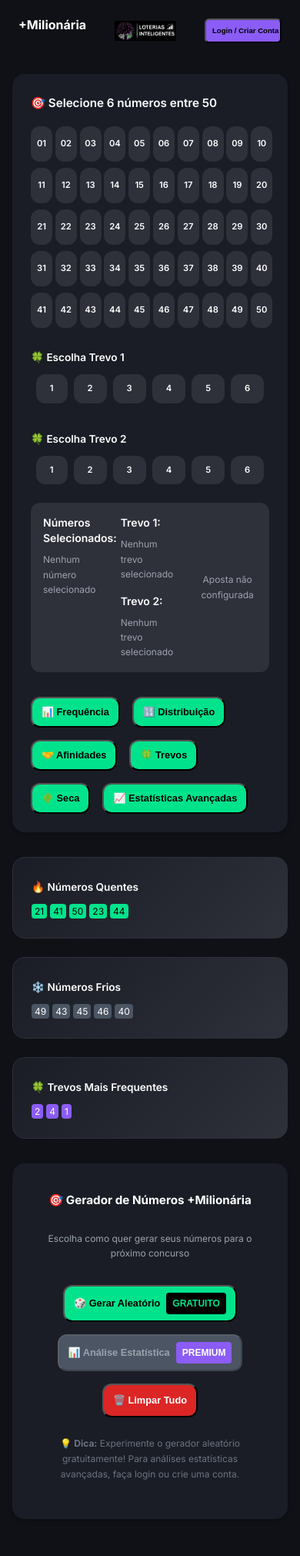
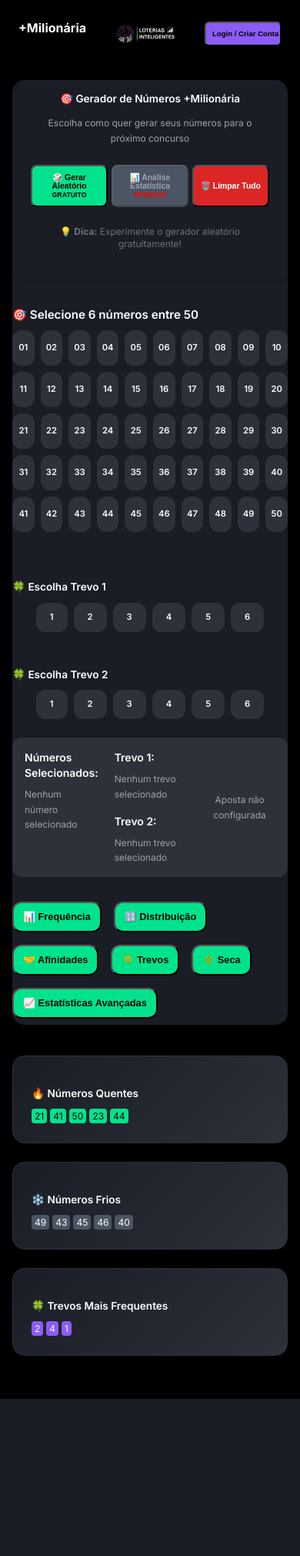
Before and after one commit to dacostaEF/loterias-inteligentes, a Flask app: page /dashboard in a window 390 px wide. Shown: the whole page at 77% size. After the commit the page ends 1817 px from the top, so only its background shows below. Run offline with Flask 3, Linux system fonts and the light colour scheme; some libraries are stand-ins or nearby versions.

Commit message:
AJUSTANDO AMBIENTE RESPOSNICIDADE

```diff
--- a/static/css/estilo.css
+++ b/static/css/estilo.css
@@ -5,15 +5,12 @@
  * Padrão de cores e fontes unificado para todo o sistema
  */
 
-/* Importar fonte Inter do Google Fonts */
-@import url('https://fonts.googleapis.com/css2?family=Inter:wght@300;400;500;600;700&display=swap');
-
 /* Variáveis CSS para cores */
 :root {
     /* Cores principais */
     --color-primary: #00E38C;      /* Verde principal */
     --color-secondary: #8B5CF6;    /* Roxo (trevos) */
-    --color-background: #0F1116;   /* Fundo escuro */
+    --color-background: #000000;   /* Fundo preto puro */
     --color-card: #1A1D25;         /* Fundo dos cards */
     --color-surface: #2E303A;      /* Superfícies */
     --color-text: #FFFFFF;         /* Texto branco */
@@ -70,8 +67,94 @@ body {
     background-color: var(--color-background);
     color: var(--color-text);
     line-height: 1.6;
+    min-width: 320px; /* Garante uma largura mínima para o corpo da página */
     -webkit-font-smoothing: antialiased;
     -moz-osx-font-smoothing: grayscale;
+}
+
+/* Container específico para o Gerador de Números +Milionária */
+.gerador-container {
+    /* Desktop: posição normal (sem mudanças) */
+}
+
+/* Mobile/Tablet: move o gerador para cima */
+@media (max-width: 768px) {
+    .gerador-container {
+        order: -1; /* Move para cima no mobile */
+        padding-top: 2px !important;  /* reduzido ainda mais - próximo à borda */
+        margin-top: 0px !important;   /* remove margem superior */
+        margin-bottom: 20px !important;  /* reduz a distância entre esse e o próximo container */
+    }
+
+    .gerador-container h3 {
+        margin-top: 0 !important;
+        padding-top: 0 !important;
+        margin-bottom: 8px !important; /* reduz espaçamento abaixo do título */
+    }
+
+    /* Reduz distância entre header e container mestre */
+    .bg-\[#1A1D25\] {
+        margin-top: 0px !important;
+        padding-top: 0.5rem !important;
+    }
+
+    /* Reduz espaço do header no mobile */
+    header {
+        padding-top: 0.25rem !important; /* ou 0 */
+        padding-bottom: 0.25rem !important;
+        min-height: auto !important; /* remove altura mínima se existir */
+    }
+
+    header .text-4xl {
+        font-size: 1.2rem !important; /* Título "+Milionária" menor */
+    }
+
+    header .text-base {
+        font-size: 0.8rem !important; /* Texto abaixo */
+    }
+
+    .btn-login {
+        padding: 0.3rem 0.6rem !important;
+        font-size: 0.75rem !important;
+    }
+
+    /* Reduz espaçamentos verticais entre containers */
+    .card, .container, .painel-numeros, .botoes-mobile-ajustados, .painel-trevo {
+        margin-bottom: 0.5rem !important;
+        padding-top: 0.5rem !important;
+        padding-bottom: 0.5rem !important;
+    }
+
+    .painel-numeros {
+        padding-top: 0.3rem !important;
+        padding-bottom: 0.3rem !important;
+    }
+
+    .painel-trevo {
+        margin-top: 0.5rem !important;
+    }
+
+    /* Reduz espaço entre títulos e elementos */
+    h2, h3 {
+        margin-top: 0.6rem !important;
+        margin-bottom: 0.4rem !important;
+    }
+
+    /* Seções gerais */
+    section {
+        padding: 0.5rem 0 !important;
+    }
+
+
+
+
+
+
+
+
+
+
+
 }
 
 /* Tipografia */
@@ -531,6 +614,26 @@ p {
     }
 }
 
+/* 🔧 Ajustes para telas menores que 768px - SOLUÇÃO HOMEOPÁTICA */
+@media screen and (max-width: 768px) {
+    /* Reduz tamanho do título +Milionária */
+    header h1 {
+        font-size: 20px !important;
+    }
+
+    /* Reduz botão Login/Criar Conta */
+    header button {
+        font-size: 12px !important;
+        padding: 6px 12px !important;
+    }
+
+    /* Ajusta modais para caberem melhor */
+    .modal-content {
+        width: 95% !important;
+        font-size: 14px;
+    }
+}
+
 /* 📱 Otimizações para telas muito pequenas (Galaxy S20, iPhone SE) */
 @media (max-width: 480px) {
     /* Reduz o tamanho do texto do título */
@@ -667,3 +770,48 @@ p {
 .modal-content::-webkit-scrollbar-thumb:hover {
     background: #00D17A;
 }
+
+/* 🎯 BOTÕES EM UMA LINHA NO MOBILE */
+@media (max-width: 768px) {
+    .botoes-mobile-ajustados {
+        display: flex;
+        justify-content: space-between;
+        align-items: center;
+        gap: 0.3rem;
+        margin-top: 0.5rem;
+    }
+
+    .botoes-mobile-ajustados button {
+        font-size: 0.65rem !important; /* Reduzindo ainda mais a fonte principal */
+        padding: 0.6rem 0.4rem !important;
+        height: 55px;
+        flex: 1 1 0;
+        display: flex;
+        flex-direction: column;
+        justify-content: center;
+        align-items: center;
+        white-space: normal;
+        border-radius: 8px;
+        text-align: center;
+        line-height: 1.1; /* Adicionado: Espaço entre linhas mais apertado */
+    }
+
+    .botoes-mobile-ajustados button small {
+        font-size: 0.55rem !important; /* Reduzindo a fonte do texto secundário */
+        margin-top: 0.1rem; /* Reduzindo um pouco a margem entre o texto principal e o pequeno */
+        line-height: 1; /* Adicionado: Espaço entre linhas mais apertado para o texto pequeno */
+    }
+
+    /* Estilos para o texto "GRATUITO" */
+    .texto-gratuito {
+    font-weight: bold !important; /* Para destacar */
+    color: inherit !important; /* Mantém a cor herdada (ou você pode definir uma cor específica) */
+    }
+
+    /* Estilos para o texto "PREMIUM" */
+    .texto-premium {
+        color: #FF0000 !important; /* Deixa o texto vermelho */
+        font-weight: bold !important; /* Opcional: remove qualquer negrito herdado */
+    }
+
+}
--- a/templates/dashboard_milionaria.html
+++ b/templates/dashboard_milionaria.html
@@ -54,7 +54,7 @@
   </header>
 
   <!-- Cartão de jogo -->
-  <section class="bg-[#1A1D25] p-6 rounded-2xl shadow-md mb-8">
+  <section class="bg-[#1A1D25] p-6 rounded-2xl shadow-md mb-8 flex flex-col">
     <h2 class="text-xl font-semibold mb-4">🎯 Selecione 6 números entre 50</h2>
     <div class="grid grid-cols-10 gap-2 mb-6" id="numeros-container">
       <!-- Números serão gerados dinamicamente -->
@@ -111,6 +111,32 @@
       </div>
     </div>
 
+    <!-- Container específico para o Gerador de Números +Milionária -->
+    <div class="gerador-container mt-6 p-6 bg-[#1A1D25] rounded-xl shadow-md">
+      <h3 class="text-lg font-semibold mb-4 text-center">🎯 Gerador de Números +Milionária</h3>
+      <p class="text-gray-400 text-center mb-4 text-sm">Escolha como quer gerar seus números para o próximo concurso</p>
+
+      <div class="botoes-mobile-ajustados">
+        <button class="bg-[#00E38C] text-black font-bold px-6 py-3 rounded-xl hover:opacity-80 transition-all text-sm" onclick="abrirModalConfiguracao()">
+          🎲 Gerar Aleatório<br><small class="texto-gratuito">GRATUITO</small>
+        </button>
+
+        <button class="bg-gray-600 text-gray-400 font-bold px-6 py-3 rounded-xl cursor-not-allowed text-sm" disabled>
+          📊 Análise Estatística<br><small class="texto-premium">PREMIUM</small>
+        </button>
+
+        <button class="bg-red-600 text-white font-bold px-6 py-3 rounded-xl hover:opacity-80 transition-all text-sm" onclick="limparSelecao()">
+          🗑️ Limpar Tudo
+        </button>
+      </div>
+
+      <div class="mt-4 text-center">
+        <p class="text-xs text-gray-500">
+          💡 <strong>Dica:</strong> Experimente o gerador aleatório gratuitamente!
+        </p>
+      </div>
+    </div>
+
     <!-- Botões de análise -->
     <div class="mt-8 flex flex-wrap gap-4">
       <button class="bg-[#00E38C] text-black font-semibold px-4 py-2 rounded-xl hover:opacity-80 transition-all text-sm sm:text-base" onclick="abrirModal('frequencia')">
@@ -156,37 +182,7 @@
     </div>
   </section>
 
-  <!-- Seção de Botões Comerciais -->
-  <section class="bg-[#1A1D25] p-8 rounded-2xl shadow-md mb-8">
-    <h2 class="text-2xl font-bold text-center mb-6">🎯 Gerador de Números +Milionária</h2>
-    <p class="text-gray-400 text-center mb-8">Escolha como quer gerar seus números para o próximo concurso</p>
 
-    <div class="flex flex-col md:flex-row gap-4 justify-center items-center">
-      <!-- Botão 1: Geração Aleatória (GRATUITO) -->
-      <button class="bg-[#00E38C] text-black font-bold px-8 py-4 rounded-xl hover:opacity-80 transition-all text-base sm:text-lg flex items-center gap-2" onclick="abrirModalConfiguracao()">
-        🎲 Gerar Aleatório
-        <span class="bg-black text-[#00E38C] px-2 py-1 rounded text-sm">GRATUITO</span>
-      </button>
-
-      <!-- Botão 2: Análise Estatística (PAGO) -->
-      <button class="bg-gray-600 text-gray-400 font-bold px-8 py-4 rounded-xl cursor-not-allowed text-base sm:text-lg flex items-center gap-2" disabled>
-        📊 Análise Estatística
-        <span class="bg-[#8B5CF6] text-white px-2 py-1 rounded text-sm">PREMIUM</span>
-      </button>
-
-      <!-- Botão 3: Limpar Seleção -->
-      <button class="bg-red-600 text-white font-bold px-8 py-4 rounded-xl hover:opacity-80 transition-all text-base sm:text-lg" onclick="limparSelecao()">
-        🗑️ Limpar Tudo
-      </button>
-    </div>
-
-    <div class="mt-6 text-center">
-      <p class="text-sm text-gray-500">
-        💡 <strong>Dica:</strong> Experimente o gerador aleatório gratuitamente!
-        Para análises estatísticas avançadas, faça login ou crie uma conta.
-      </p>
-    </div>
-  </section>
 
   <!-- Modal base -->
   <div id="modal" class="hidden fixed inset-0 bg-black bg-opacity-70 flex items-center justify-center z-50">
```
Also changed, not shown: 1 other file.
